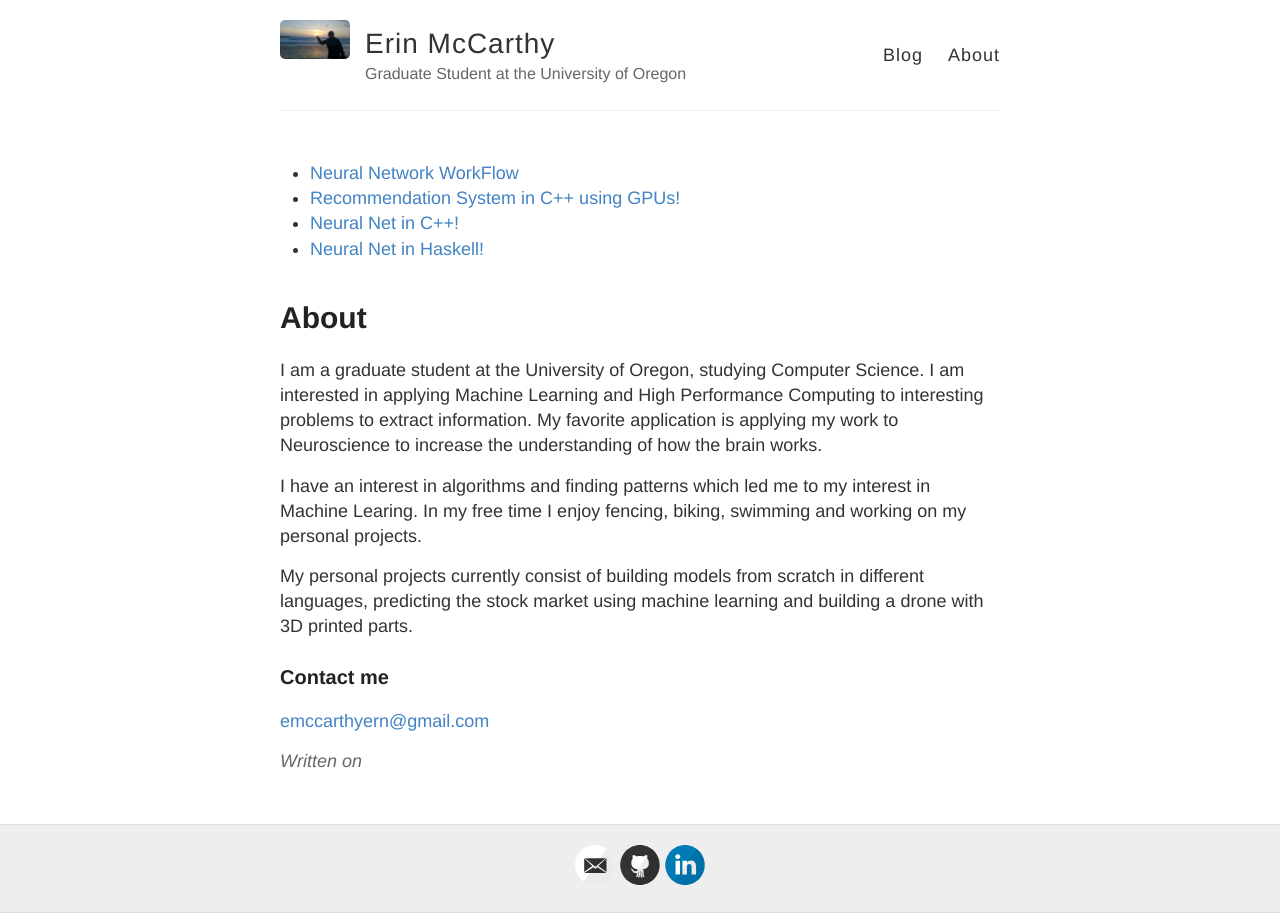
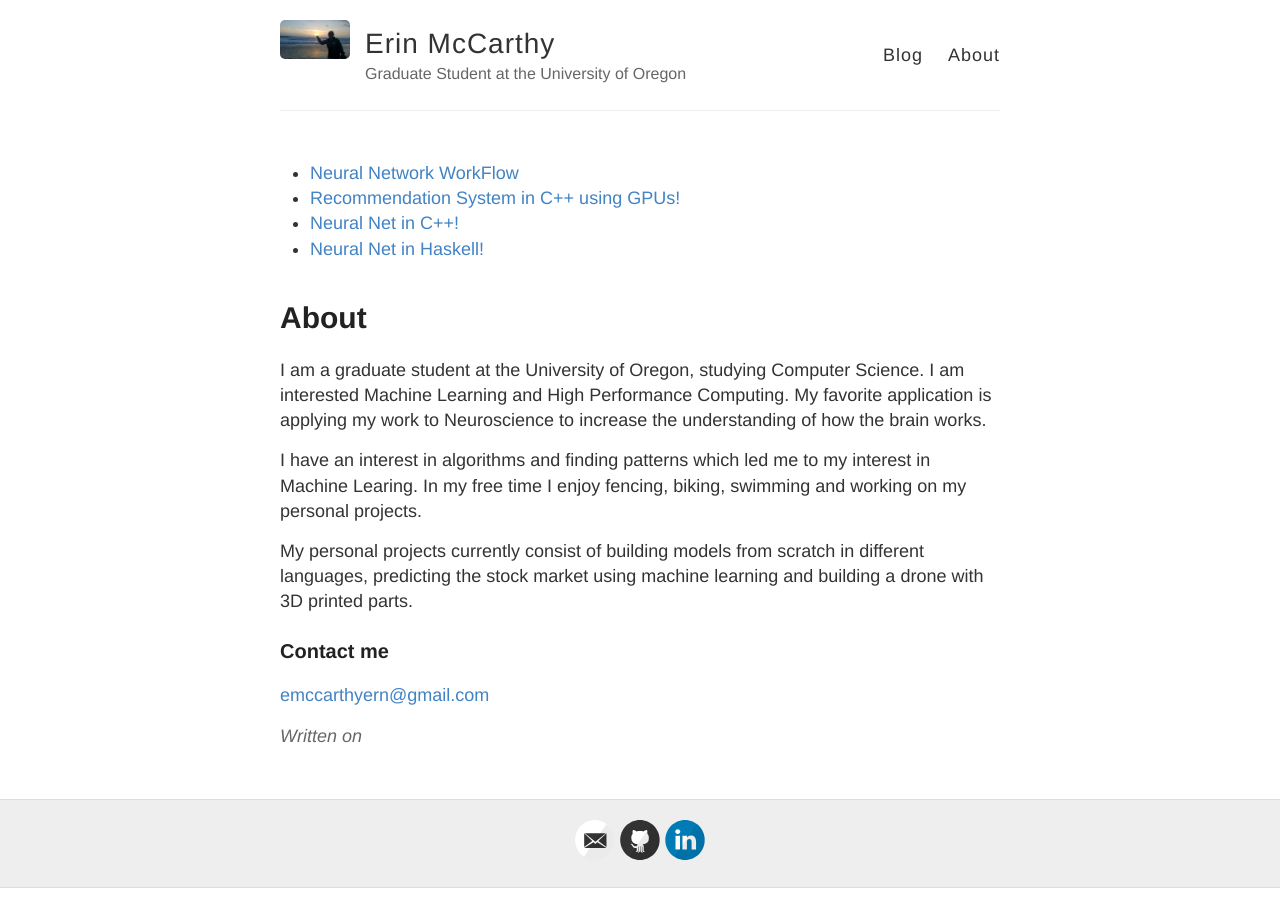
Before and after one commit to enmccarthy/enmccarthy.github.io, a Jekyll site: the page built from about.md, in a window 1280 px wide. Built offline with Jekyll 4.4.1, drawn with Linux system fonts in a browser that asks for light colours.

Commit message:
updating

```diff
--- a/about.md
+++ b/about.md
@@ -4,7 +4,7 @@ title: About
 permalink: /about/
 ---
 
-I am a graduate student at the University of Oregon, studying Computer Science. I am interested in applying Machine Learning and High Performance Computing to interesting problems to extract information. My favorite application is applying my work to Neuroscience to increase the understanding of how the brain works.
+I am a graduate student at the University of Oregon, studying Computer Science. I am interested Machine Learning and High Performance Computing. My favorite application is applying my work to Neuroscience to increase the understanding of how the brain works.
 
 I have an interest in algorithms and finding patterns which led me to my interest in Machine Learing.
 In my free time I enjoy fencing, biking, swimming and working on my personal projects.
```
